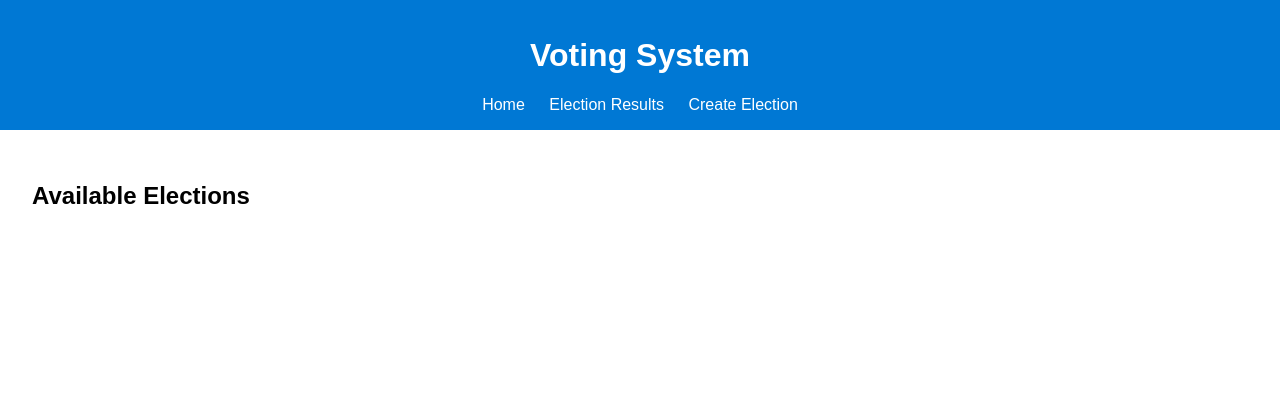
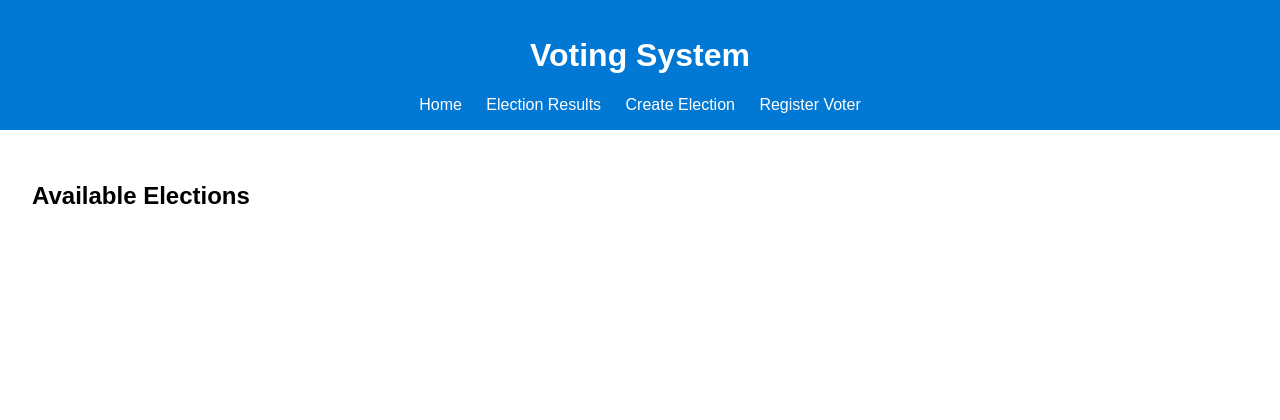
Before and after one commit to Garritosk8CR/fastApi-CQRS, a FastAPI app: page / in a window 1280 px wide. Shown: the top 420 px of the page. Run offline with FastAPI, Linux system fonts and the light colour scheme; parts of the project's set-up code (start-up, migrations or seed data) failed here and were passed over.

Commit message:
Registered route for the html file and added link in base layout

```diff
--- a/app/main.py
+++ b/app/main.py
@@ -81,6 +81,11 @@ async def get_results(request: Request, db: Session = Depends(get_db)):
 async def register_voter_page(request: Request):
     return templates.TemplateResponse("register.html", {"request": request})
 
+@app.get("/voters/register", response_class=HTMLResponse)
+async def register_voter_page(request: Request):
+    return templates.TemplateResponse("register_voter.html", {"request": request})
+
+
 @app.post("/register/", response_class=HTMLResponse)
 async def register_voter(request: Request, db: Session = Depends(get_db)):
     form_data = await request.form()
--- a/app/templates/base.html
+++ b/app/templates/base.html
@@ -13,6 +13,7 @@
             <a href="/">Home</a>
             <a href="/results">Election Results</a>
             <a href="/elections/create">Create Election</a>
+            <a href="/voters/register">Register Voter</a>
         </nav>
     </header>
     <main>
```
